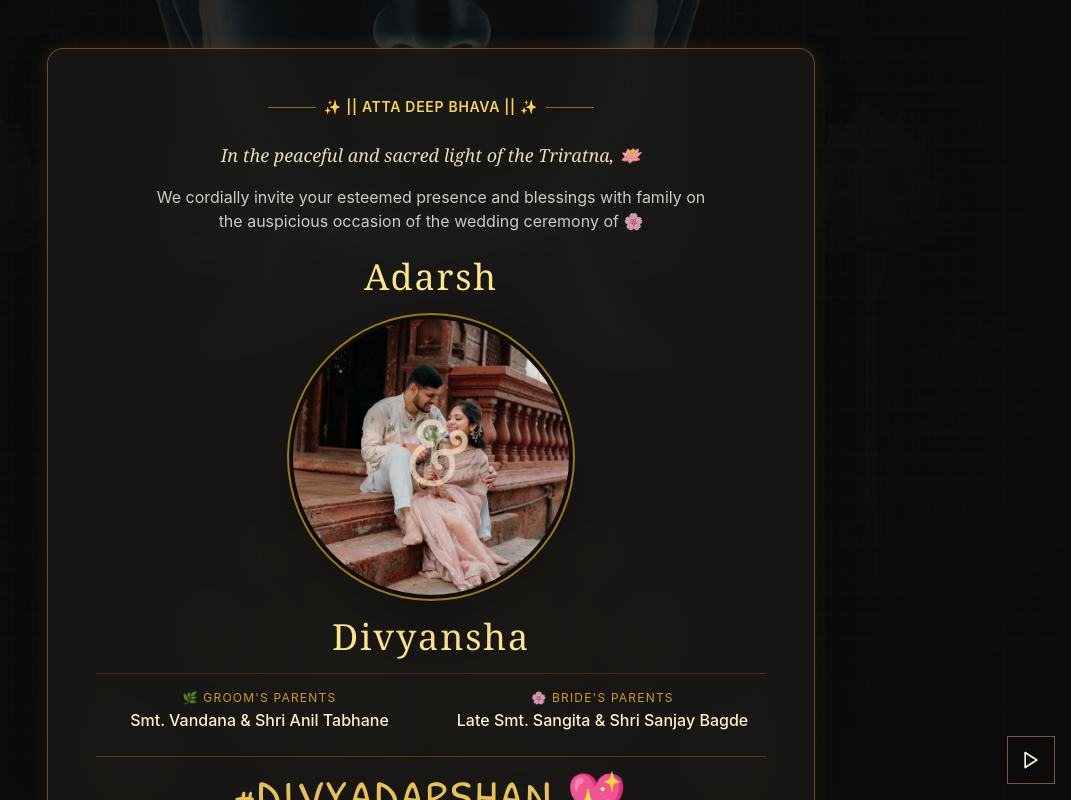
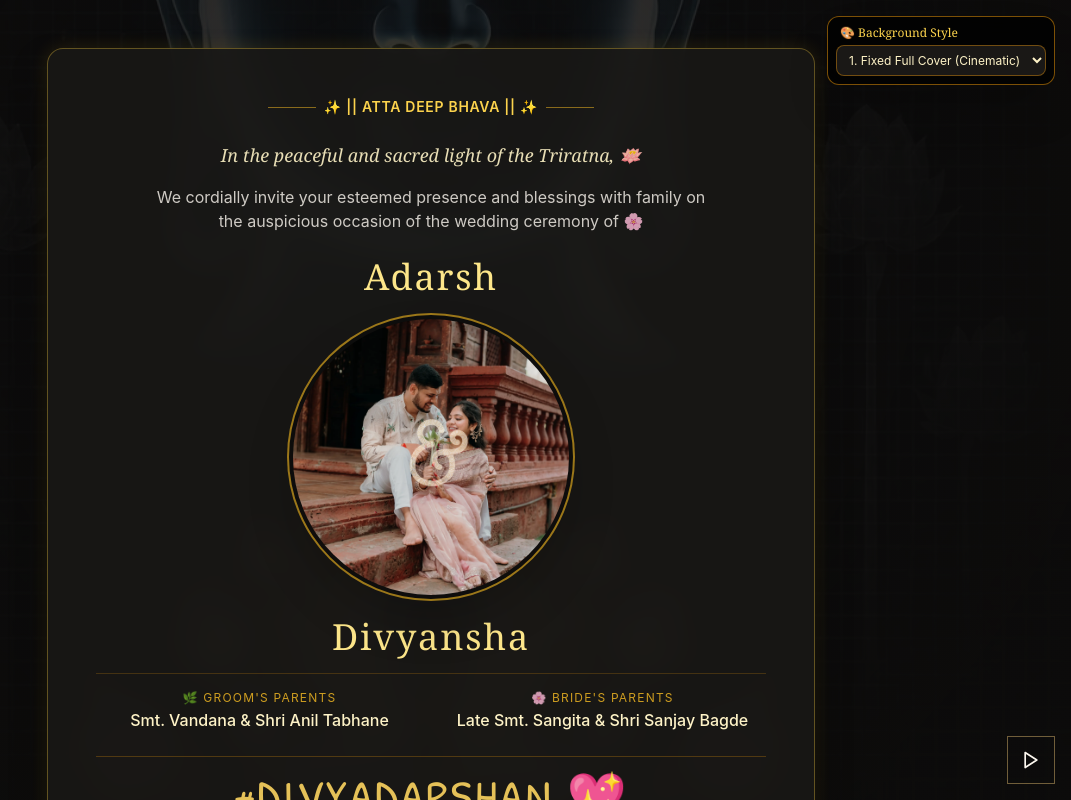
Before and after one commit to Adoniskingx/AD, a React (Vite) app in the folder adarsh-divyansha-wedding/: page / in a window 1280 px wide. Shown: the top 800 px of the page, without its empty margins (209-1280 px from the left). Built offline with nearby package versions, Linux system fonts and the light colour scheme.

Commit message:
Add BackgroundSelector component to App

```diff
--- a/adarsh-divyansha-wedding/src/App.tsx
+++ b/adarsh-divyansha-wedding/src/App.tsx
@@ -6,10 +6,14 @@ import VideoSection from './components/VideoSection';
 import ThingsToKnow from './components/ThingsToKnow';
 import Footer from './components/Footer';
 import MusicPlayer from './components/MusicPlayer';
+import BackgroundSelector from './components/BackgroundSelector';
 
 export function App() {
   return (
     <div className="min-h-screen relative overflow-x-hidden">
+      {/* Background Selector Dropdown */}
+      <BackgroundSelector />
+
       {/* Background Layer */}
       <div className="sacred-bg-layer" />
       <div className="sacred-overlay-layer" />
```
